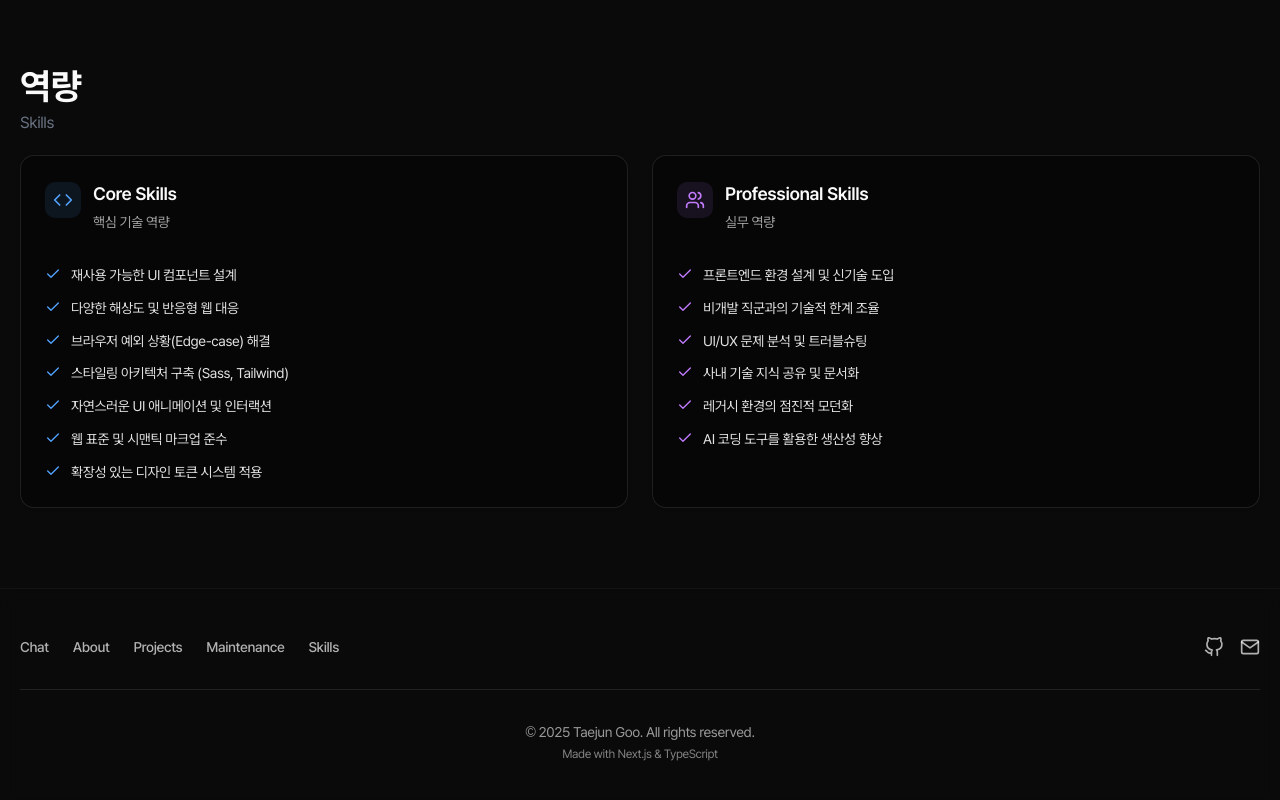
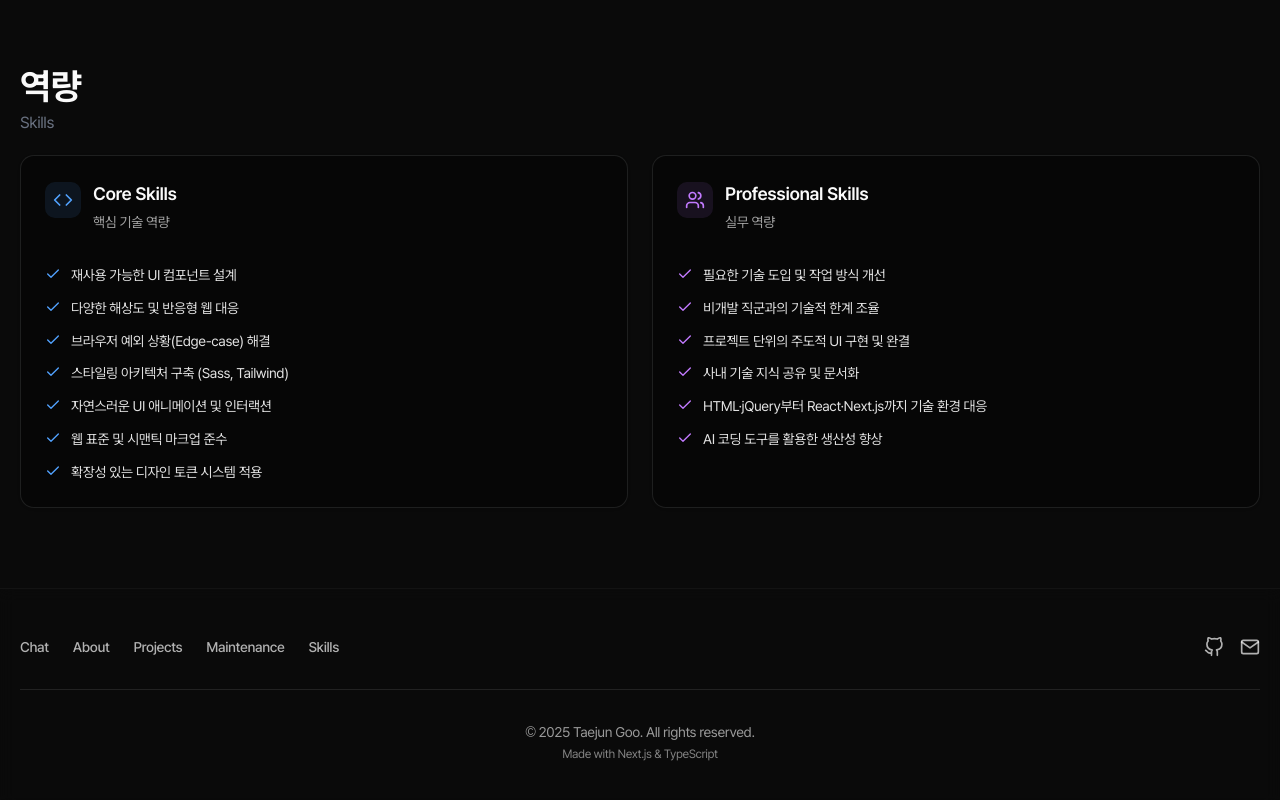
Before and after one commit to TaejunGoo/myFolio, a Next.js app: page / in a window 1280 px wide. Shown: the part 2973-3773 px from the top of the page. Built offline with nearby package versions, Linux system fonts and the light colour scheme.

Commit message:
refactor: align professional skills with resume

```diff
--- a/src/data/skills/skills.ts
+++ b/src/data/skills/skills.ts
@@ -34,11 +34,11 @@ export const skillsData: SkillsData = {
       type: "Professional",
       description: "실무 역량",
       skills: [
-        "프론트엔드 환경 설계 및 신기술 도입",
+        "필요한 기술 도입 및 작업 방식 개선",
         "비개발 직군과의 기술적 한계 조율",
-        "UI/UX 문제 분석 및 트러블슈팅",
+        "프로젝트 단위의 주도적 UI 구현 및 완결",
         "사내 기술 지식 공유 및 문서화",
-        "레거시 환경의 점진적 모던화",
+        "HTML·jQuery부터 React·Next.js까지 기술 환경 대응",
         "AI 코딩 도구를 활용한 생산성 향상",
       ],
     },
```
